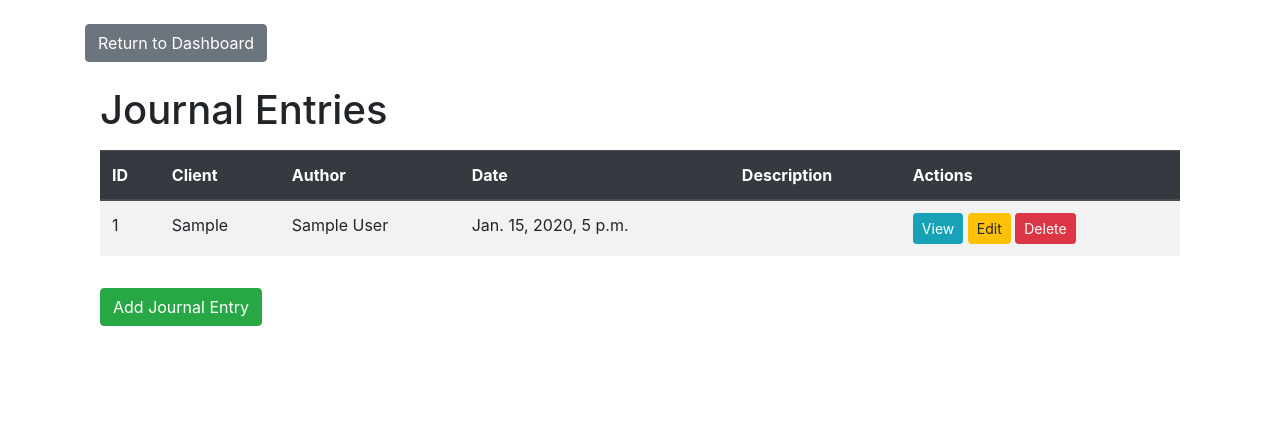
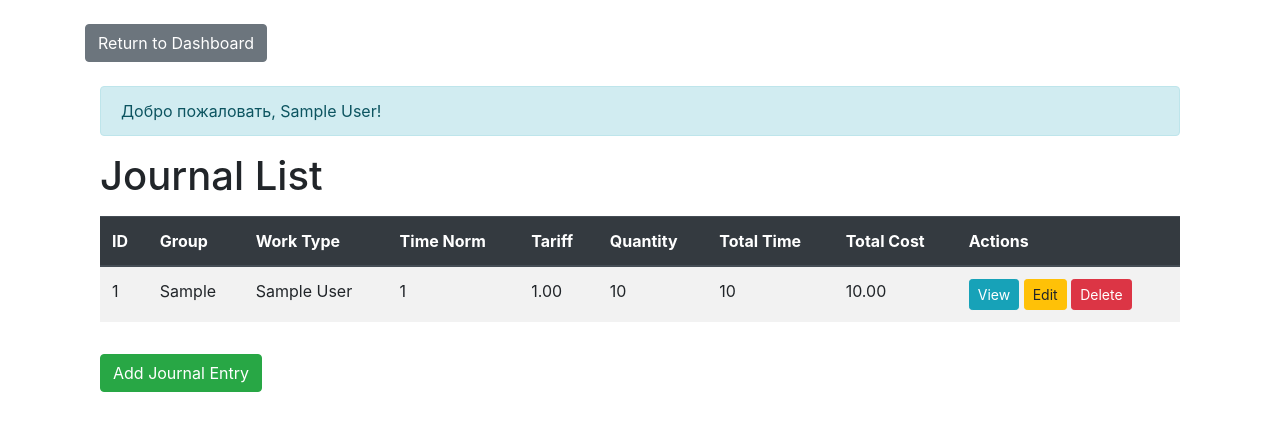
Before and after one commit to Sergey-Pashkov/MB5.2, a Django app: page /accounting/journals/ in a window 1280 px wide. Shown: the part 56-487 px from the top of the page. Run offline with Django 5.2, Linux system fonts and the light colour scheme; a user stored in the database is signed in; tables that the repository leaves empty hold one stand-in row (values such as "Sample post"); some libraries are stand-ins or nearby versions.

Commit message:
Добавлены поля на страницу просмотра журнала стандартных операций

```diff
--- a/Home_button/Accounting_button/templates/Accounting_button/StandardOperationsJournal/journal_list.html
+++ b/Home_button/Accounting_button/templates/Accounting_button/StandardOperationsJournal/journal_list.html
@@ -1,28 +1,37 @@
 {% extends 'Accounting_button/base.html' %}
-{% block title %}Journal Entries{% endblock %}
+{% block title %}Journal List{% endblock %}
 
 {% block content %}
 <div class="container mt-4">
-    <h1>Journal Entries</h1>
+    <div class="alert alert-info" role="alert">
+        Добро пожаловать, {{ request.user.first_name }} {{ request.user.last_name }}!
+    </div>
+    <h1>Journal List</h1>
     <table class="table table-striped table-hover mt-3">
         <thead class="thead-dark">
             <tr>
                 <th>ID</th>
-                <th>Client</th>
-                <th>Author</th>
-                <th>Date</th>
-                <th>Description</th>
+                <th>Group</th>
+                <th>Work Type</th>
+                <th>Time Norm</th>
+                <th>Tariff</th>
+                <th>Quantity</th>
+                <th>Total Time</th>
+                <th>Total Cost</th>
                 <th>Actions</th>
             </tr>
         </thead>
         <tbody>
-            {% for journal in object_list %}
+            {% for journal in journals %}
             <tr>
                 <td>{{ journal.id }}</td>
-                <td>{{ journal.client_display }}</td>
-                <td>{{ journal.author_name }}</td>
-                <td>{{ journal.date }}</td>
-                <td>{{ journal.description }}</td>
+                <td>{{ journal.group }}</td>
+                <td>{{ journal.work_type }}</td>
+                <td>{{ journal.time_norm }}</td>
+                <td>{{ journal.tariff }}</td>
+                <td>{{ journal.quantity }}</td>
+                <td>{{ journal.total_time }}</td>
+                <td>{{ journal.total_cost }}</td>
                 <td>
                     <a href="{% url 'journal_detail' journal.id %}" class="btn btn-info btn-sm">View</a>
                     <a href="{% url 'journal_update' journal.id %}" class="btn btn-warning btn-sm">Edit</a>
```
